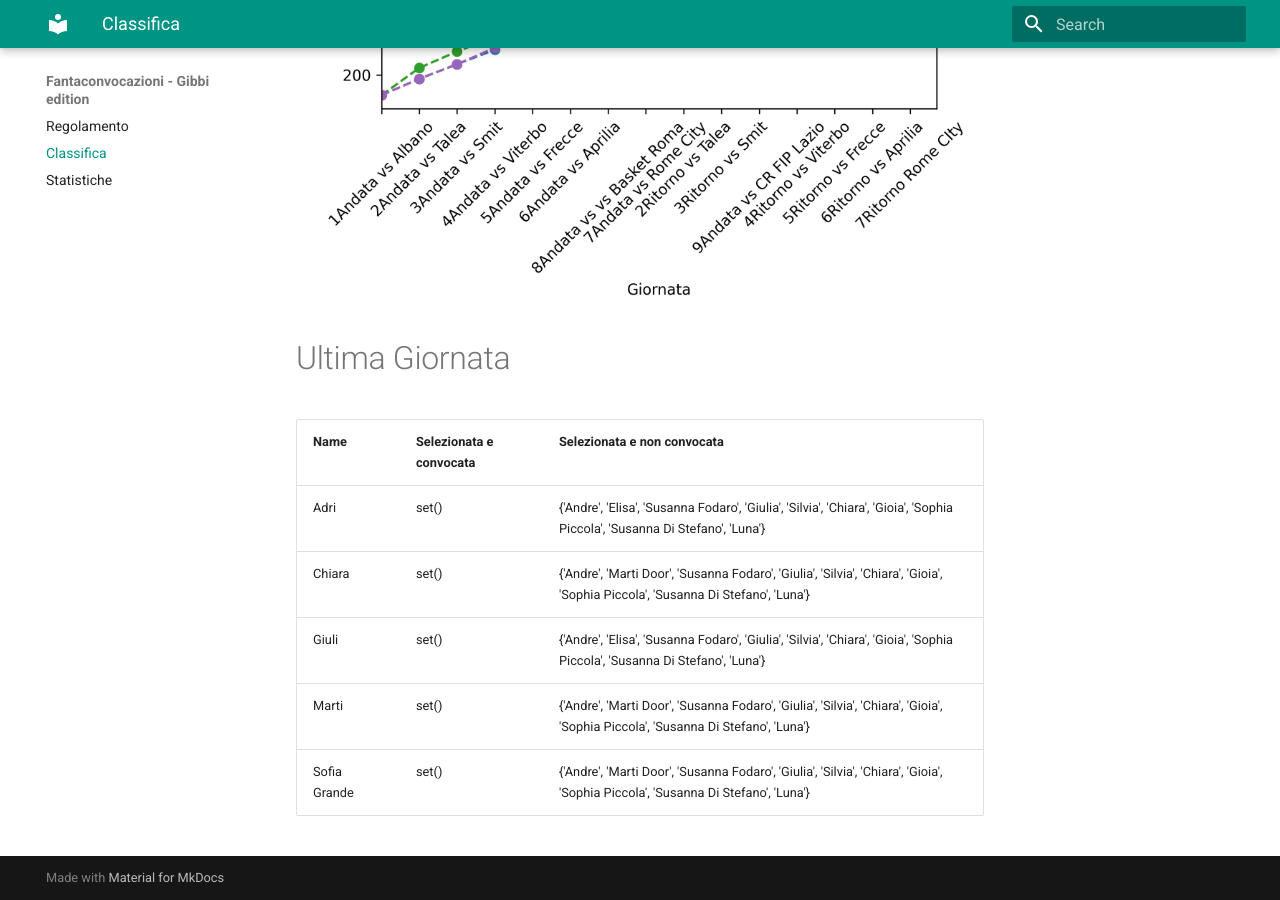
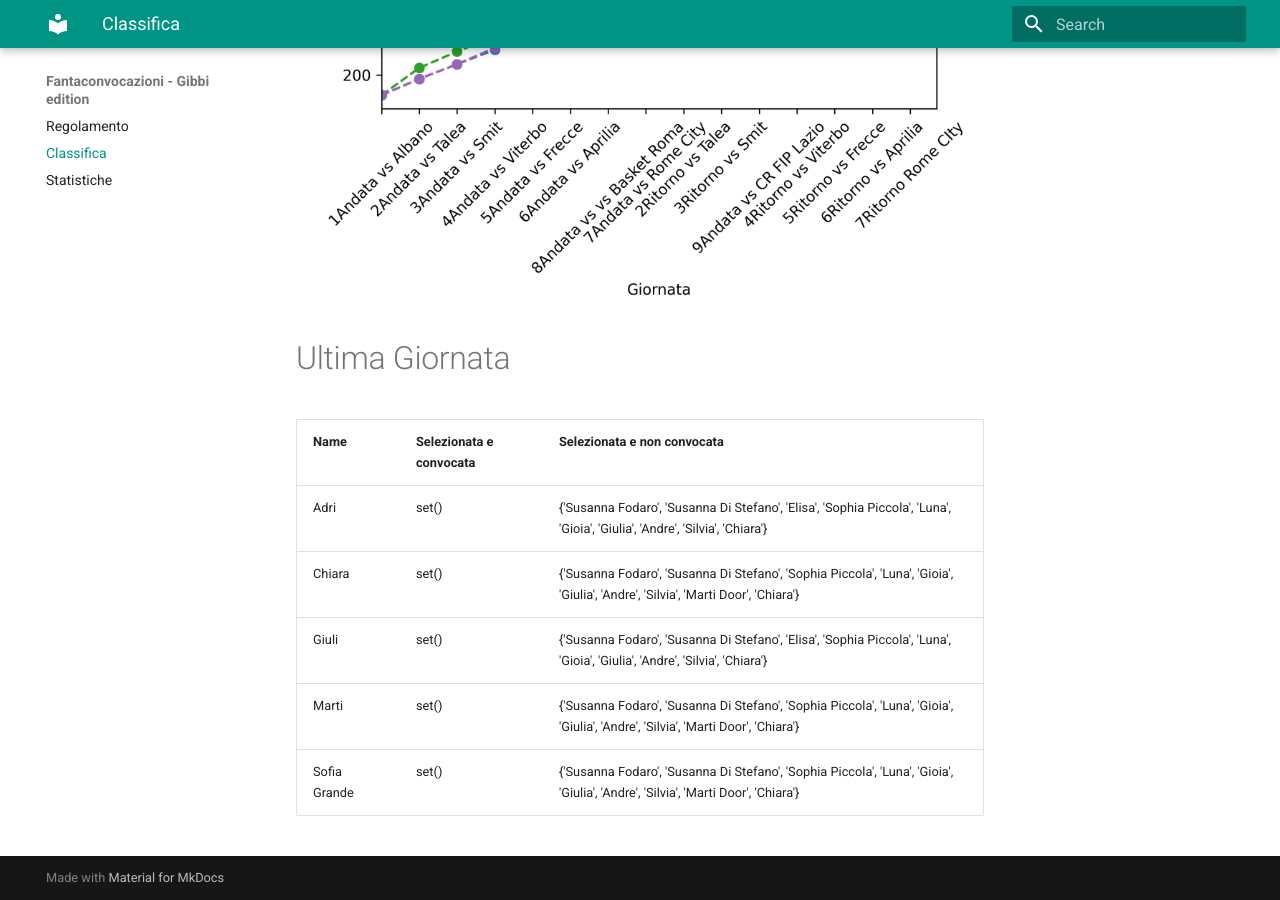
Before and after one commit to martinig94/fantagibbi, an MkDocs documentation site: the page built from docs/Classifica.md, in a window 1280 px wide and 900 px high, scrolled down 810 px. Built offline with MkDocs 1.6.1 and Material for MkDocs 9.7.7, drawn with Linux system fonts in a browser that asks for light colours.

Commit message:
Auto-update from main.py

```diff
--- a/docs/Classifica.md
+++ b/docs/Classifica.md
@@ -18,9 +18,9 @@
 <!-- START_TABLE CORRECT -->
 | Name         | Selezionata e convocata   | Selezionata e non convocata                                                                                                      |
 |:-------------|:--------------------------|:---------------------------------------------------------------------------------------------------------------------------------|
-| Adri         | set()                     | {'Andre', 'Elisa', 'Susanna Fodaro', 'Giulia', 'Silvia', 'Chiara', 'Gioia', 'Sophia Piccola', 'Susanna Di Stefano', 'Luna'}      |
-| Chiara       | set()                     | {'Andre', 'Marti Door', 'Susanna Fodaro', 'Giulia', 'Silvia', 'Chiara', 'Gioia', 'Sophia Piccola', 'Susanna Di Stefano', 'Luna'} |
-| Giuli        | set()                     | {'Andre', 'Elisa', 'Susanna Fodaro', 'Giulia', 'Silvia', 'Chiara', 'Gioia', 'Sophia Piccola', 'Susanna Di Stefano', 'Luna'}      |
-| Marti        | set()                     | {'Andre', 'Marti Door', 'Susanna Fodaro', 'Giulia', 'Silvia', 'Chiara', 'Gioia', 'Sophia Piccola', 'Susanna Di Stefano', 'Luna'} |
-| Sofia Grande | set()                     | {'Andre', 'Marti Door', 'Susanna Fodaro', 'Giulia', 'Silvia', 'Chiara', 'Gioia', 'Sophia Piccola', 'Susanna Di Stefano', 'Luna'} |
+| Adri         | set()                     | {'Susanna Fodaro', 'Susanna Di Stefano', 'Elisa', 'Sophia Piccola', 'Luna', 'Gioia', 'Giulia', 'Andre', 'Silvia', 'Chiara'}      |
+| Chiara       | set()                     | {'Susanna Fodaro', 'Susanna Di Stefano', 'Sophia Piccola', 'Luna', 'Gioia', 'Giulia', 'Andre', 'Silvia', 'Marti Door', 'Chiara'} |
+| Giuli        | set()                     | {'Susanna Fodaro', 'Susanna Di Stefano', 'Elisa', 'Sophia Piccola', 'Luna', 'Gioia', 'Giulia', 'Andre', 'Silvia', 'Chiara'}      |
+| Marti        | set()                     | {'Susanna Fodaro', 'Susanna Di Stefano', 'Sophia Piccola', 'Luna', 'Gioia', 'Giulia', 'Andre', 'Silvia', 'Marti Door', 'Chiara'} |
+| Sofia Grande | set()                     | {'Susanna Fodaro', 'Susanna Di Stefano', 'Sophia Piccola', 'Luna', 'Gioia', 'Giulia', 'Andre', 'Silvia', 'Marti Door', 'Chiara'} |
 <!-- END_TABLE CORRECT -->
```
